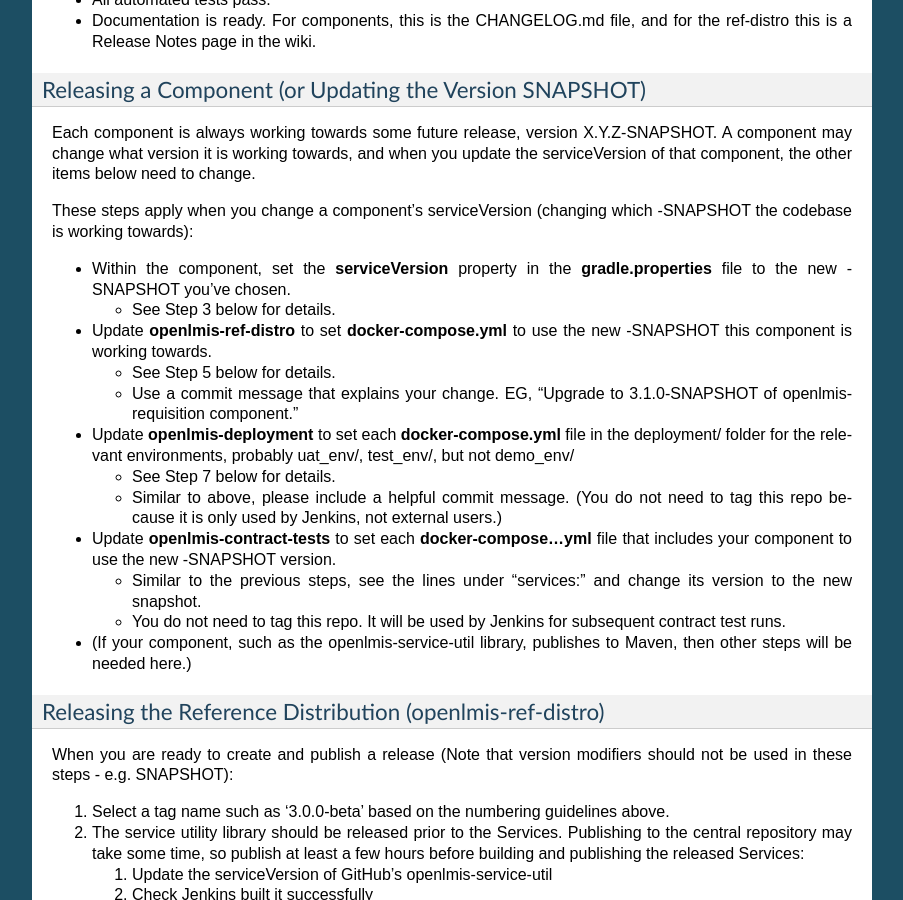
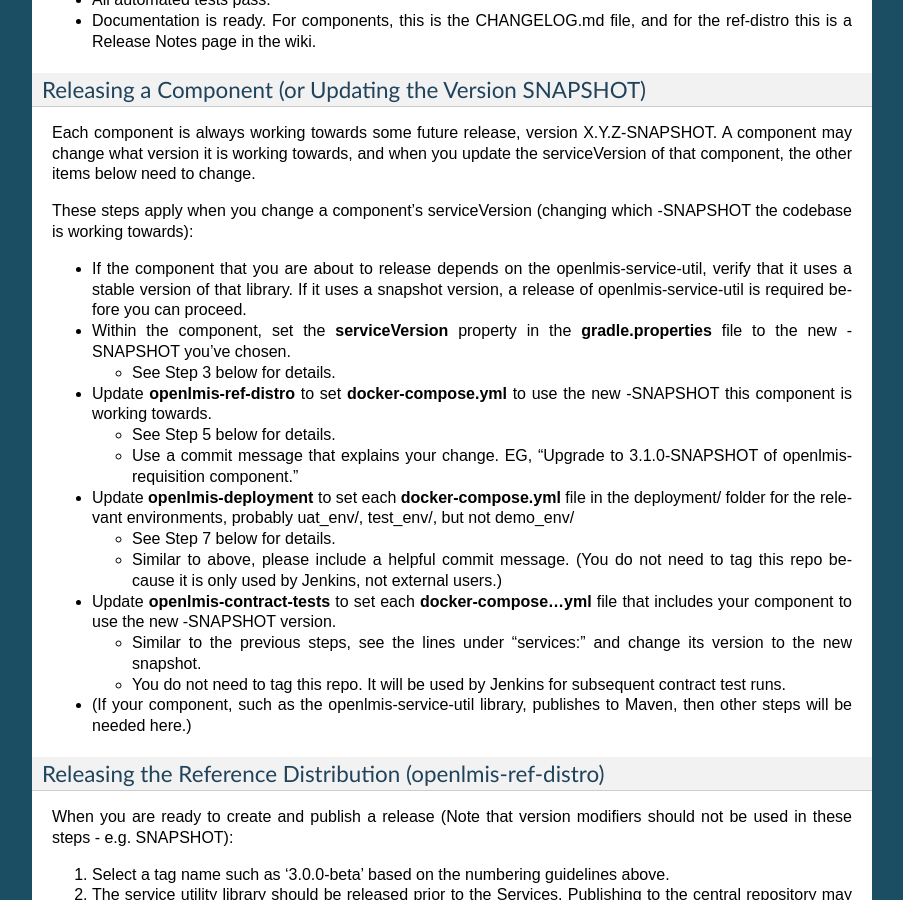
Before and after one commit to OpenLMIS/openlmis-ref-distro, a Sphinx documentation site: the page built from docs/source/conventions/versioningReleasing.md, in a window 1280 px wide and 900 px high, scrolled down 6401 px. Shown: the whole window, without its empty margins (198-1101 px from the left). Built offline with Sphinx 7.4.7, drawn with Linux system fonts in a browser that asks for light colours; pages that are not in the unit, such as notebooks, are missing from menus.

Commit message:
Add step to release service-util lib to releasing a component

```diff
--- a/docs/source/conventions/versioningReleasing.md
+++ b/docs/source/conventions/versioningReleasing.md
@@ -277,6 +277,9 @@
 These steps apply when you change a component's serviceVersion (changing which -SNAPSHOT the
 codebase is working towards):
 
+- If the component that you are about to release depends on the openlmis-service-util, verify
+  that it uses a stable version of that library. If it uses a snapshot version, a release of
+  openlmis-service-util is required before you can proceed.
 - Within the component, set the **serviceVersion** property in the **gradle.properties** file to
   the new -SNAPSHOT you've chosen.
   - See Step 3 below for details.
```
